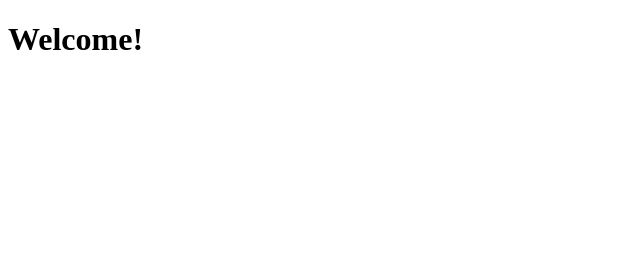
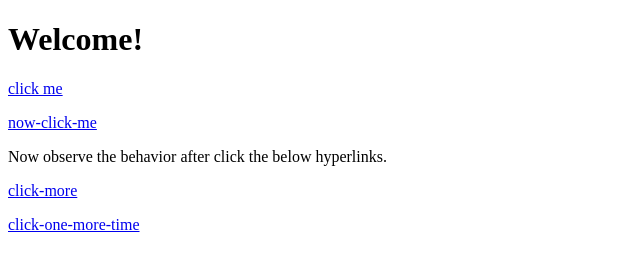
Before and after one commit to JaredBakerCCF/git_test, a plain HTML site: page index.html in a window 1280 px wide. Shown: the whole page, without its empty margins (0-640 px from the left). Drawn offline with Linux system fonts and the light colour scheme.

Commit message:
Task: adding href examples

```diff
--- a/index.html
+++ b/index.html
@@ -3,9 +3,29 @@
 <html>
     <head>
         <meta charset="UTF-8">
-        <title>My First Website</title>
+        <title>Homepage</title>
     </head>
     <body>
         <h1>Welcome!</h1>
+        <!-- href attribute below doesn't have a target attribute and will open on '_self' by default aka. uses the
+        current webpage or tab to display the webpage after it is clicked on. -->
+
+        <p>
+            <a href="https://www.theodinproject.com/about">click me</a>
+        </p>
+
+        <!-- The targetless hypertext reference (href) can also be written like below: -->
+        <p>
+            <a href="https://www.theodinproject.com/about" target="_self">now-click-me</a>
+        </p>
+
+        <p>Now observe the behavior after click the below hyperlinks.</p>
+
+        <!-- href attribute below DOES have a target attribute and will open on '_blank' aka. opens a new tab or
+            webpage to display the webpage after it is clicked on but should really include the 'noopener' or
+            'noreferrer' rel blocks also shown below -->
+        <p><a href="https://www.theodinproject.com/about" target="_blank">click-more</a></p>
+
+        <p><a href="https://www.theodinproject.com/about" target="_blank" rel="noreferrer">click-one-more-time</a></p>
     </body>
 </html>
```
